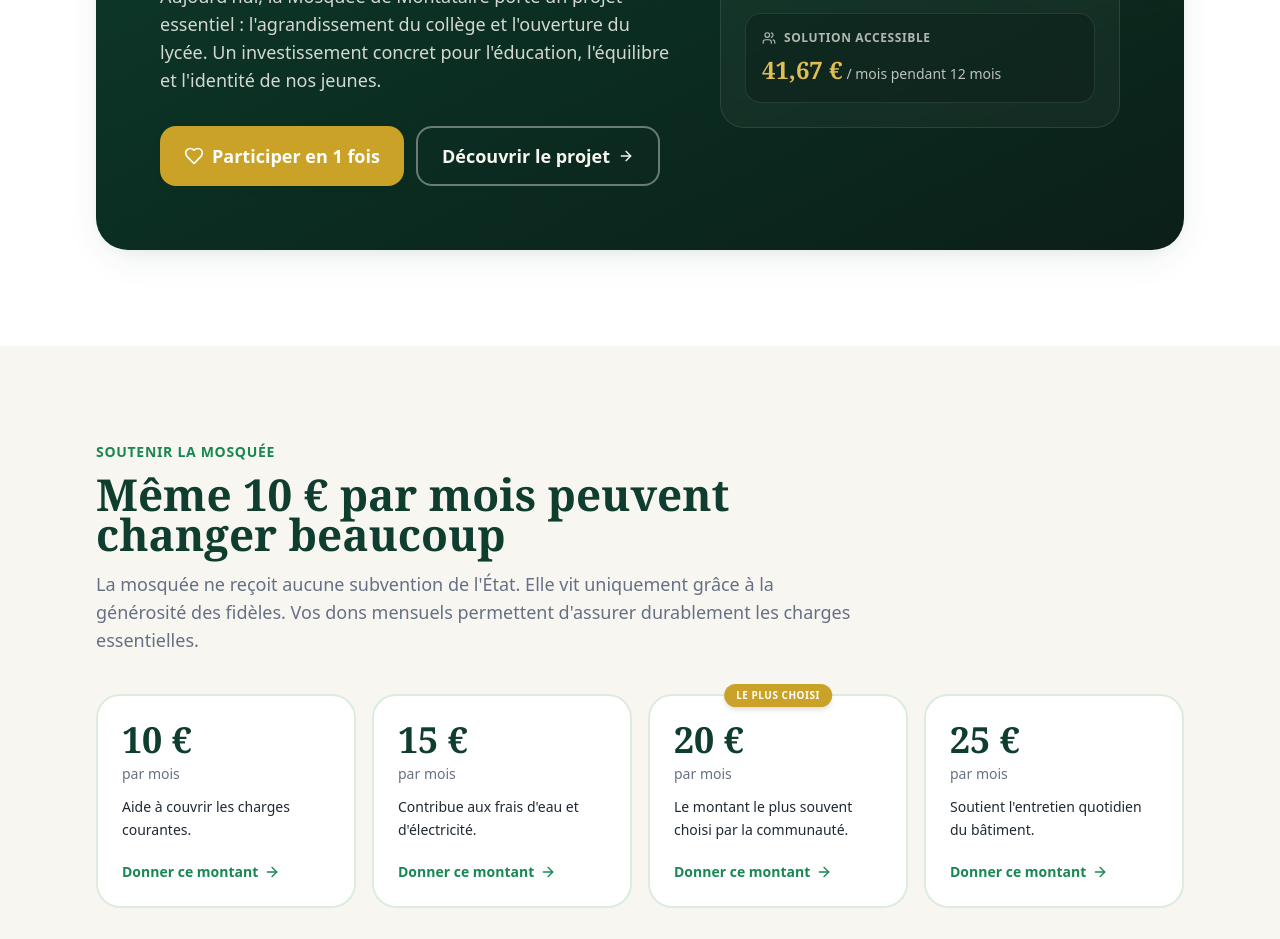
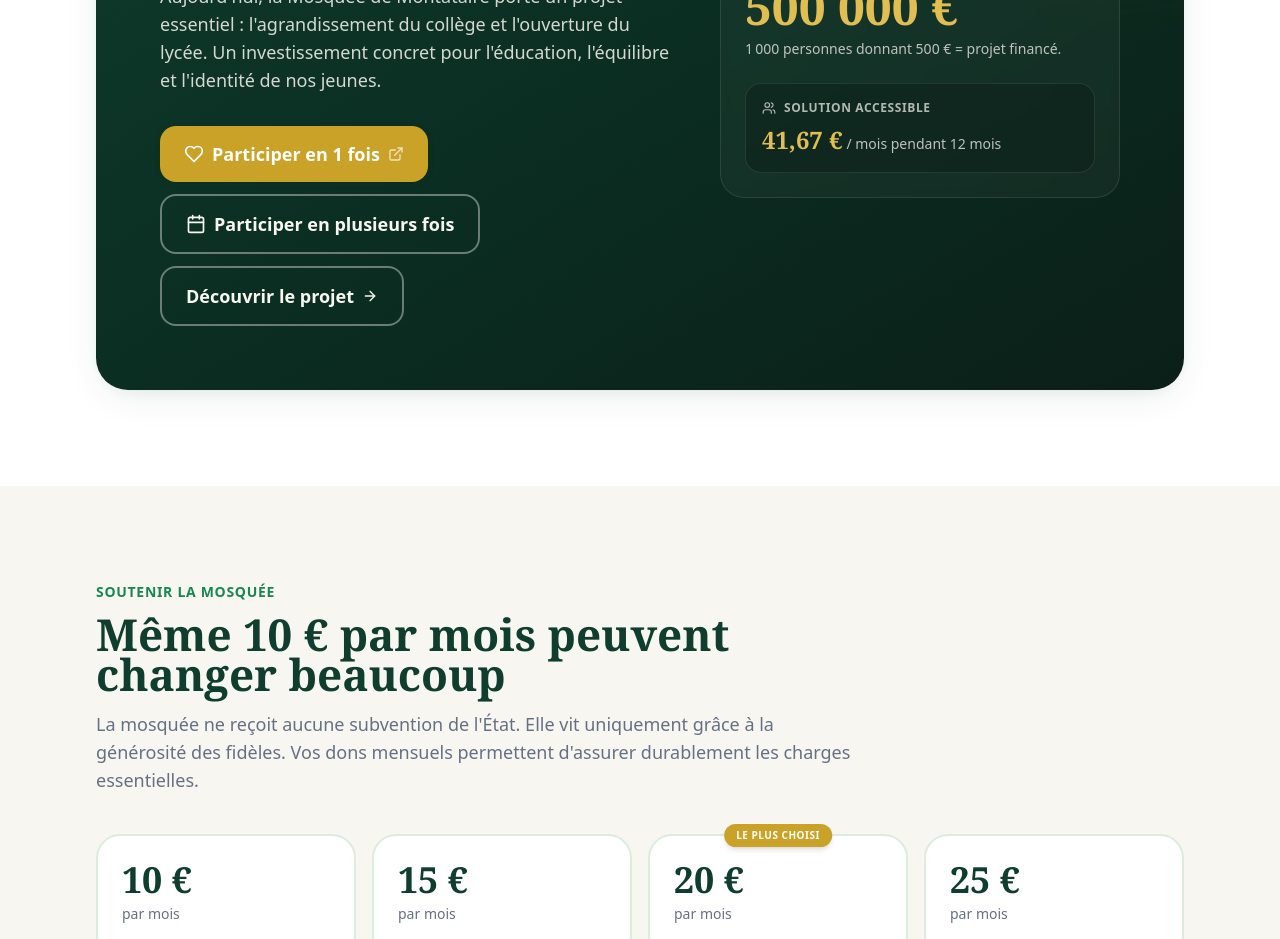
Before and after one commit to opticodee/mosquee-montataire, a Next.js app: page / in a window 1280 px wide. Shown: the part 2920-3859 px from the top of the page. Built offline with nearby package versions, Linux system fonts and the light colour scheme.

Commit message:
feat(home): add 'Participer en plusieurs fois' CTA to project highlight

```diff
--- a/components/home/ProjectHighlight.tsx
+++ b/components/home/ProjectHighlight.tsx
@@ -1,4 +1,12 @@
-import { GraduationCap, Sparkles, Heart, Users, ArrowRight } from "lucide-react";
+import {
+  ArrowRight,
+  Calendar,
+  ExternalLink,
+  GraduationCap,
+  Heart,
+  Sparkles,
+  Users,
+} from "lucide-react";
 import { Section } from "@/components/ui/Section";
 import { Button } from "@/components/ui/Button";
 import { Badge } from "@/components/ui/Badge";
@@ -41,21 +49,33 @@ export function ProjectHighlight() {
               l&apos;équilibre et l&apos;identité de nos jeunes.
             </p>
 
-            <div className="mt-8 flex flex-wrap gap-3">
+            <div className="mt-8 flex flex-col sm:flex-row sm:flex-wrap gap-3">
               <Button
                 href={projectDonation.oneTimeUrl}
                 external
                 variant="gold"
                 size="lg"
+                className="w-full sm:w-auto"
               >
                 <Heart className="h-5 w-5" aria-hidden="true" />
                 Participer en 1 fois
+                <ExternalLink className="h-4 w-4 opacity-70" aria-hidden="true" />
+              </Button>
+              <Button
+                href={projectDonation.installmentUrl}
+                external
+                variant="outline"
+                size="lg"
+                className="w-full sm:w-auto !border-cream/40 !text-cream hover:!bg-cream hover:!text-primary-700"
+              >
+                <Calendar className="h-5 w-5" aria-hidden="true" />
+                Participer en plusieurs fois
               </Button>
               <Button
                 href="/projet-lycee"
                 variant="outline"
                 size="lg"
-                className="!border-cream/40 !text-cream hover:!bg-cream hover:!text-primary-700"
+                className="w-full sm:w-auto !border-cream/40 !text-cream hover:!bg-cream hover:!text-primary-700"
               >
                 Découvrir le projet
                 <ArrowRight className="h-4 w-4" aria-hidden="true" />
```
